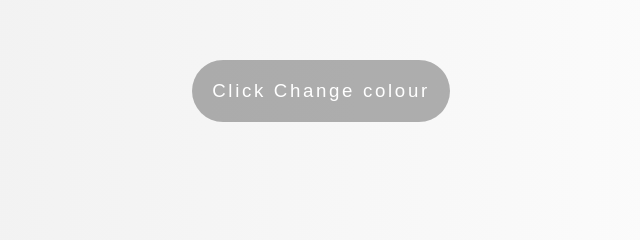
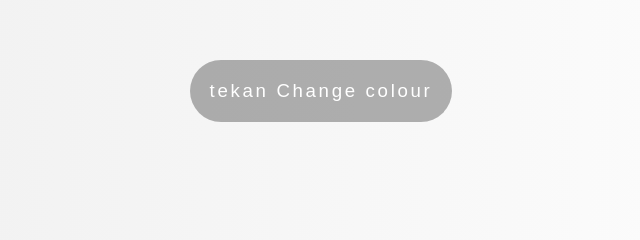
Before and after one commit to yaniemuh/nodejs, a website: page index.html in a window 1280 px wide. Shown: the part 190-430 px from the top of the page, 319-959 px from the left. Drawn offline with Linux system fonts and the light colour scheme.

Commit message:
code change

```diff
--- a/index.html
+++ b/index.html
@@ -8,7 +8,7 @@
     <title>Node</title>
 </head>
 <body id="content">
-    <button id="btn">Click Change colour</button>
+    <button id="btn">tekan Change colour</button>
     <script>const btn = document.getElementById('btn'),
          page = document.getElementById('content')
    let bg = [
```
